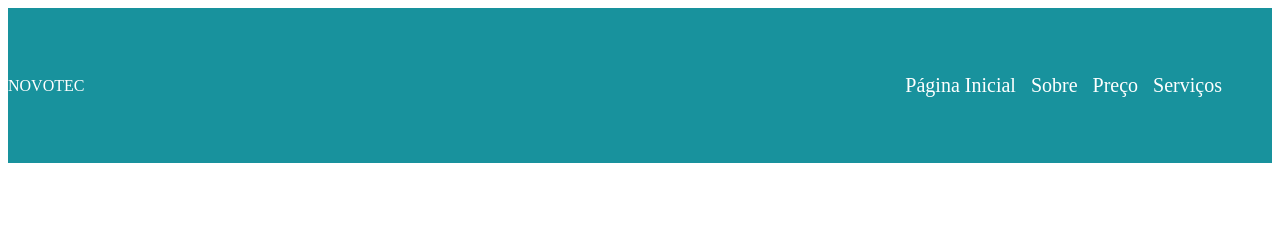
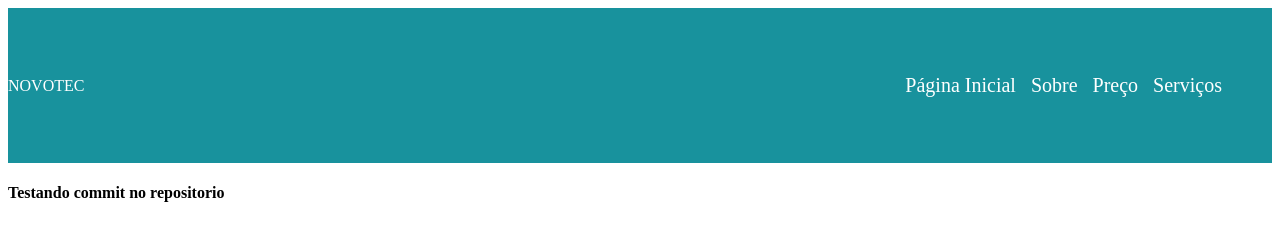
Before and after one commit to KamillyLope/Novotec-Evelyn-projeto1, a plain HTML site: page index.html in a window 1280 px wide. Drawn offline with Linux system fonts and the light colour scheme.

Commit message:
inserção de h4 para teste

```diff
--- a/index.html
+++ b/index.html
@@ -21,6 +21,9 @@
             <li><a href="index.html">Serviços</a>
         </ul>
     </nav>
+    <div>
+        <h4>Testando commit no repositorio</h4>
+    </div>
 
 </body>
 </html>
```
